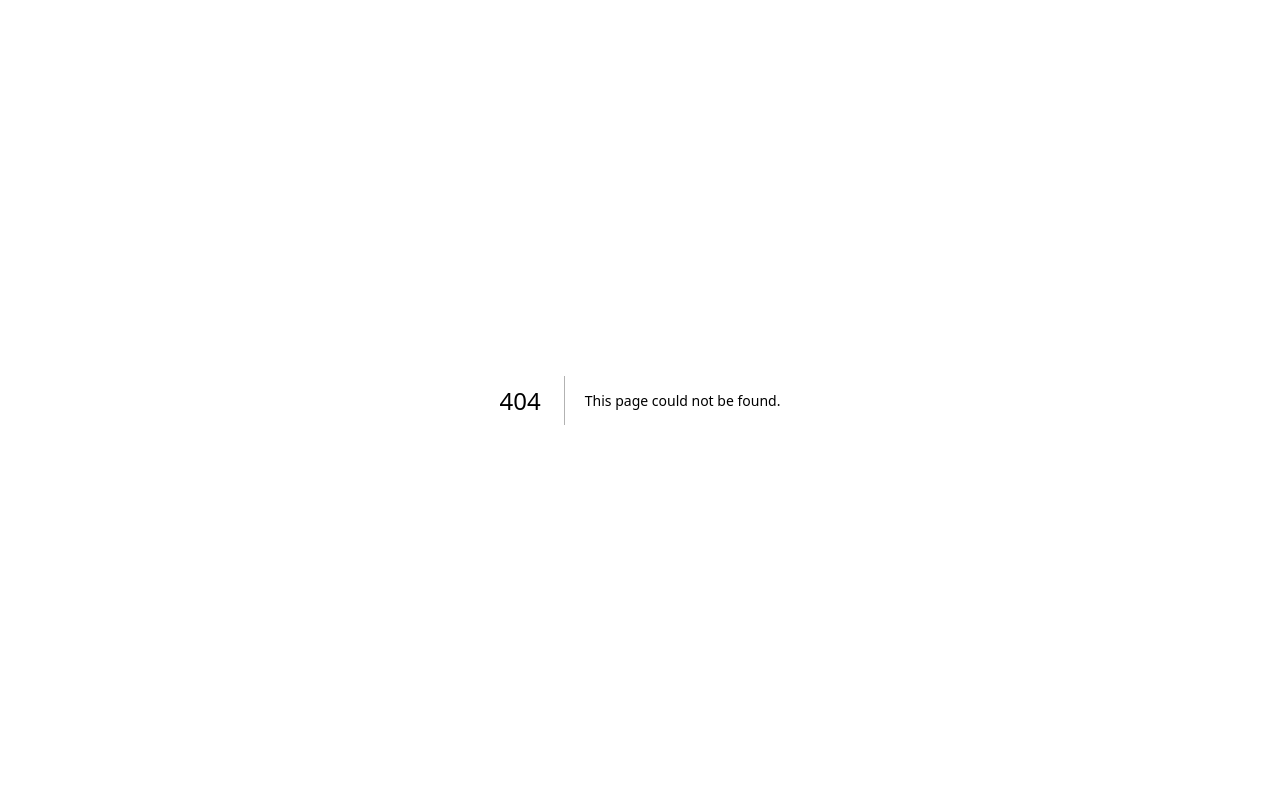
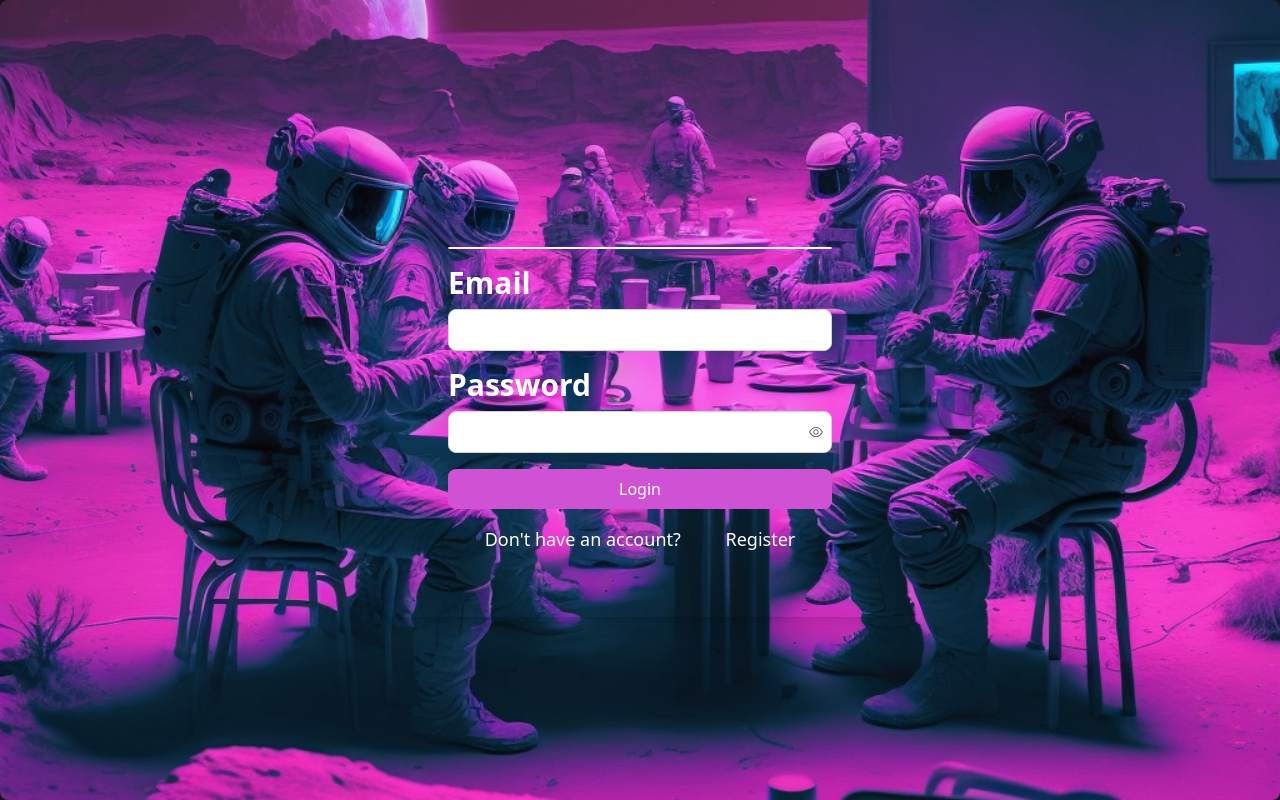
Before and after one commit to HackHound-devSquad/red_potato, a Next.js app: page /login in a window 1280 px wide. Before the commit this address had no page. Built offline with nearby package versions, Linux system fonts and the light colour scheme.

Commit message:
auth page added

```diff
--- /dev/null
+++ b/src/app/login/page.tsx
@@ -0,0 +1,13 @@
+'use client'
+import LoginPage from '@/components/Login'
+import React from 'react'
+
+const Login = () => {
+  return (
+    <div>
+      <LoginPage />
+    </div>
+  )
+}
+
+export default Login
--- /dev/null
+++ b/src/app/register/page.tsx
@@ -0,0 +1,13 @@
+'use client'
+import RegisterPage from '@/components/Register'
+import React from 'react'
+
+const Register = () => {
+  return (
+    <div>
+      <RegisterPage />
+    </div>
+  )
+}
+
+export default Register
--- /dev/null
+++ b/src/components/Login.tsx
@@ -0,0 +1,77 @@
+import React, { Fragment, useState } from 'react';
+import { AiOutlineEyeInvisible, AiOutlineEye } from 'react-icons/ai';
+import Image from 'next/image';
+import Link from 'next/link';
+
+const LoginPage = () => {
+  const [showPassword, setShowPassword] = useState(false);
+
+  const togglePasswordVisibility = () => {
+    setShowPassword(prevState => !prevState);
+  };
+
+  return (
+    <Fragment>
+      <div className="overflow-hidden h-screen flex justify-center items-center">
+      <Image
+            src="/loginbg.png"
+            alt="background image"
+            layout="fill"
+            objectFit="cover"
+            quality={100}
+            className="rounded-lg"
+          />
+        <div className=" z-10 py-16 px-16 rounded-lg shadow-lg">
+        <div className="relative mb-4">
+
+          <div className=" h-full w-full bg-purple-300 rounded-md bg-clip-padding backdrop-filter backdrop-blur-sm bg-opacity-30 border border-gray-100
+"></div>
+        </div>
+          <form>
+            <div className="mb-4">
+              <label htmlFor="email" className="block text-white text-xl  md:text-3xl font-bold mb-2">
+                Email
+              </label>
+              <input
+                type="text"
+                id="email"
+                className="w-96 p-2 border text-gray-900 border-gray-300 rounded-lg"
+              />
+            </div>
+            <div className="mb-4">
+              <label htmlFor="password" className="block text-xl md:text-3xl text-white font-bold mb-2">
+                Password
+              </label>
+              <div className="relative">
+                <input
+                  type={showPassword ? 'text' : 'password'}
+                  id="password"
+                  className="w-full p-2 text-gray-900 border border-gray-300 rounded-lg"
+                />
+                <button
+                  type="button"
+                  className="absolute right-2 top-1/2 transform -translate-y-1/2 text-gray-500"
+                  onClick={togglePasswordVisibility}
+                >
+                  {showPassword ? <AiOutlineEyeInvisible /> : <AiOutlineEye />}
+                </button>
+              </div>
+            </div>
+            <button
+              type="submit"
+              className="bg-[#d052d4] hover:bg-[#CD36D1] text-white w-96 py-2 px-4 rounded-lg"
+            >
+              Login
+            </button>
+          </form>
+          <div className="mt-4 flex justify-evenly">
+            <span className="text-white pr-2 text-lg">Don't have an account?</span>
+            <Link href="/register" > <span className='text-lg hover:text-purple-600'> Register</span> </Link>
+          </div>
+        </div>
+      </div>
+    </Fragment>
+  );
+};
+
+export default LoginPage;
--- /dev/null
+++ b/src/components/Register.tsx
@@ -0,0 +1,79 @@
+import React, { Fragment, useState } from "react";
+import { AiOutlineEyeInvisible, AiOutlineEye } from "react-icons/ai";
+import Image from "next/image";
+
+const RegisterPage = () => {
+  const [showPassword, setShowPassword] = useState(false);
+
+  const togglePasswordVisibility = () => {
+    setShowPassword((prevState) => !prevState);
+  };
+
+  return (
+    <Fragment>
+      <div className="overflow-hidden h-screen flex justify-center items-center">
+        <Image
+          src="/loginbg.png"
+          alt="background image"
+          layout="fill"
+          objectFit="cover"
+          quality={100}
+          className="rounded-lg"
+        />
+        <div className=" z-10 py-16 px-16 rounded-lg shadow-lg">
+          <div className="relative mb-4">
+            <div
+              className=" h-full w-full bg-purple-300 rounded-md bg-clip-padding backdrop-filter backdrop-blur-sm bg-opacity-30 border border-gray-100
+"
+            ></div>
+          </div>
+          <form>
+            <div className="mb-4">
+              <label
+                htmlFor="email"
+                className="block text-white text-xl  md:text-3xl font-bold mb-2"
+              >
+                Email
+              </label>
+              <input
+                type="text"
+                id="email"
+                className="w-96 p-2 border text-gray-900 border-gray-300 rounded-lg"
+              />
+            </div>
+            <div className="mb-4">
+              <label
+                htmlFor="password"
+                className="block text-xl md:text-3xl text-white font-bold mb-2"
+              >
+                Password
+              </label>
+              <div className="relative">
+                <input
+                  type={showPassword ? "text" : "password"}
+                  id="password"
+                  className="w-full p-2 text-gray-900 border border-gray-300 rounded-lg"
+                />
+                <button
+                  type="button"
+                  className="absolute right-2 top-1/2 transform -translate-y-1/2 text-gray-500"
+                  onClick={togglePasswordVisibility}
+                >
+                  {showPassword ? <AiOutlineEyeInvisible /> : <AiOutlineEye />}
+                </button>
+              </div>
+            </div>
+            <button
+              type="submit"
+              className="bg-[#d052d4] hover:bg-[#CD36D1] text-white w-96 py-2 px-4 rounded-lg"
+            >
+              Register
+            </button>
+          </form>
+        </div>
+      </div>
+    </Fragment>
+  );
+};
+
+export default RegisterPage;
```
Also changed, not shown: public/loginbg.png (added).
